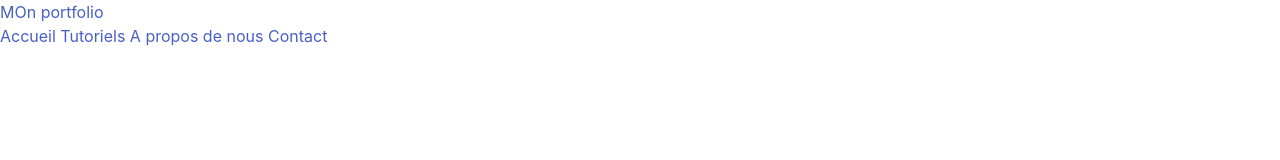
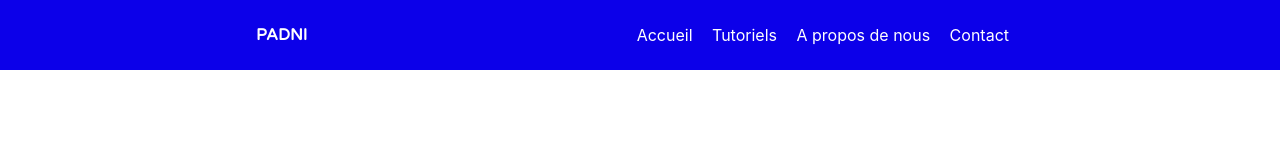
Before and after one commit to loicvalery/Padni, a plain HTML site: page index.html in a window 1280 px wide. Drawn offline with nearby package versions, Linux system fonts and the light colour scheme.

Commit message:
nouvelle version

```diff
--- a/index.html
+++ b/index.html
@@ -8,7 +8,7 @@
         <meta http-equiv="x-ua-compatible" content="ie=edge">
 
 
-        <title>Padni</title>
+        <title>Padni - PLatform</title>
         <meta name="Description" content=""/>
         <meta name="Keywords" content=""/>
 
@@ -25,7 +25,7 @@
 
     <div class="block">
    <header class="header">
-       <a href="" class="header-logo" >MOn portfolio </a>
+       <a href="" class="header-logo" >PADNI</a>
        <nav class="header-nav">
         <a href="#" >Accueil</a>
         <a href="#" >Tutoriels</a>
--- a/src/css/main.css
+++ b/src/css/main.css
@@ -0,0 +1,41 @@
+/* Header */
+
+.header {
+    width: 100%;
+    margin:0;
+    height:  70px;
+    line-height: 70px;
+    background-color: #0c00e9;
+    top: 0;
+}
+
+.header .header-logo {
+    color: #ffffff;
+    font-family: 'Varela Round', sans-serif;
+    font-weight: bold;
+    float:left;
+    margin-left:20%;
+
+
+}
+
+.header .header-nav {
+    float: right;
+    margin-right: 20%;
+
+}
+
+.header .header-nav a
+{
+    color: #ffffff;
+    margin-right: 15px;
+}
+.header .header-nav a:hover
+{
+    color: #0c00e9;
+    margin-right: 15px;
+    background-color:#ffffff;
+    border-radius: 2px;
+    line-height: 25px;
+
+}
```
